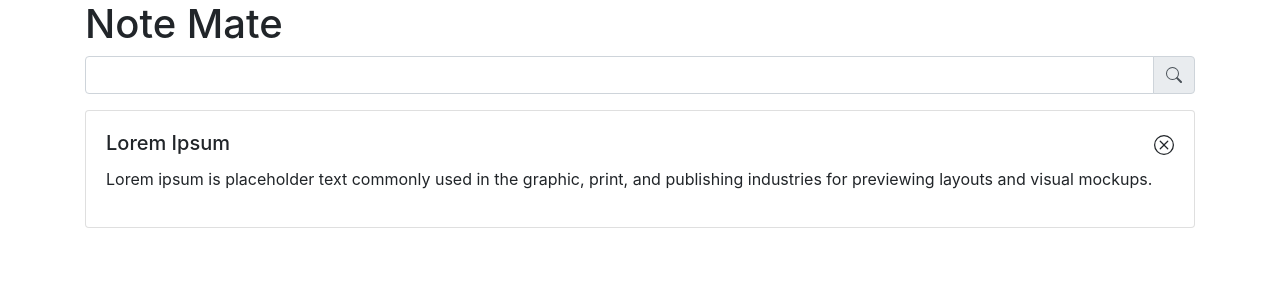
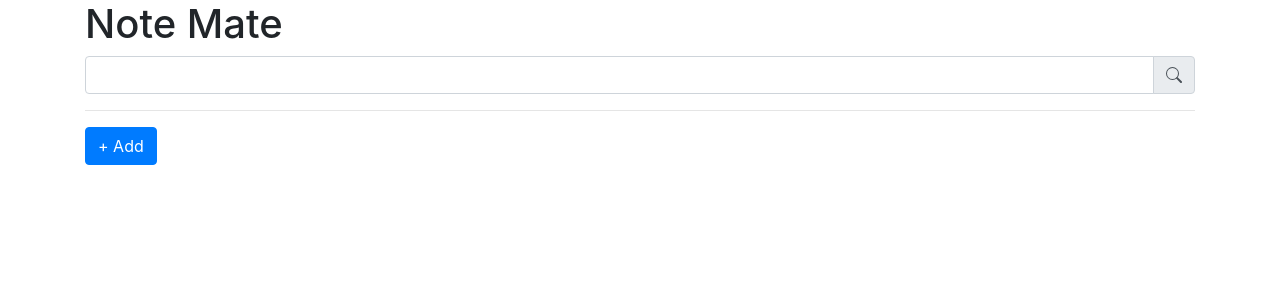
Before and after one commit to thisisabhinay/angular-notes, an Angular app: page / in a window 1280 px wide. Shown: the top 300 px of the page. Built offline with nearby package versions, Linux system fonts and the light colour scheme.

Commit message:
Using NotesService to display all notes from collection into the UI

```diff
--- a/src/app/pages/main-layout/main-layout.component.html
+++ b/src/app/pages/main-layout/main-layout.component.html
@@ -1,6 +1,6 @@
 <div class="row">
     <div class="col">
-        <h1>Note Mate</h1>
+        <h1 routerLink="/">Note Mate</h1>
     </div>
 </div>
 <div class="row">
--- a/src/app/pages/note-details/note-details.component.html
+++ b/src/app/pages/note-details/note-details.component.html
@@ -17,4 +17,4 @@
             </div>
         </form>
     </div>
-</div>ng
+</div>
--- a/src/app/pages/note-details/note-details.component.ts
+++ b/src/app/pages/note-details/note-details.component.ts
@@ -20,5 +20,6 @@ export class NoteDetailsComponent implements OnInit {
 
     onSubmit(form: NgForm): void {
         this.notesService.add(form.value);
+        console.log(this.notesService.getAll());
     }
 }
--- a/src/app/pages/notes-list/notes-list.component.html
+++ b/src/app/pages/notes-list/notes-list.component.html
@@ -19,8 +19,12 @@
 
 <div class="row notes-list">
     <div class="col">
-        <app-note-card [title]="'Lorem Ipsum'"
-            [body]="'Lorem ipsum is placeholder text commonly used in the graphic, print, and publishing industries for previewing layouts and visual mockups.'">
+        <app-note-card *ngFor="let note of notes"
+            [title]="note.title"
+            [body]="note.body">
         </app-note-card>
+
+        <hr/>
+        <button class="btn btn-primary" routerLink="new">+ Add</button>
     </div>
 </div>
--- a/src/app/pages/notes-list/notes-list.component.ts
+++ b/src/app/pages/notes-list/notes-list.component.ts
@@ -1,15 +1,20 @@
-import { Component, OnInit } from '@angular/core';
+/* eslint-disable @typescript-eslint/no-empty-function */
+import { Component, OnInit } from "@angular/core";
+import { Note } from "src/app/shared/note.model";
+import { NotesService } from "src/app/shared/notes.service";
 
 @Component({
-  selector: 'app-notes-list',
-  templateUrl: './notes-list.component.html',
-  styleUrls: ['./notes-list.component.sass']
+    selector: "app-notes-list",
+    templateUrl: "./notes-list.component.html",
+    styleUrls: ["./notes-list.component.sass"]
 })
 export class NotesListComponent implements OnInit {
+    notes: Note[] = new Array<Note>();
+    constructor(private notesService: NotesService) { }
 
-  constructor() { }
-
-  ngOnInit(): void {
-  }
+    ngOnInit(): void {
+        // Retrieving all notes from the NoteService
+        this.notes = this.notesService.getAll();
+    }
 
 }
```
